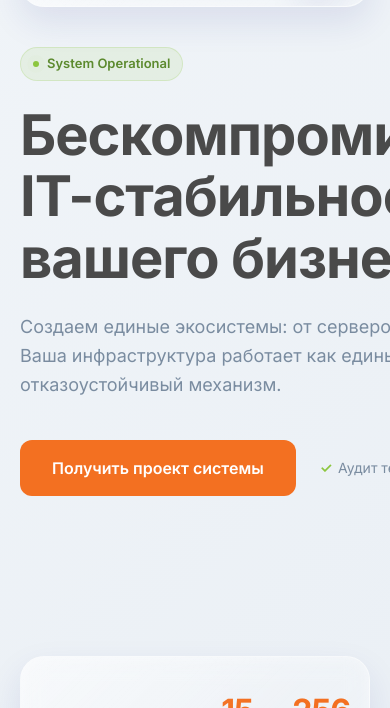
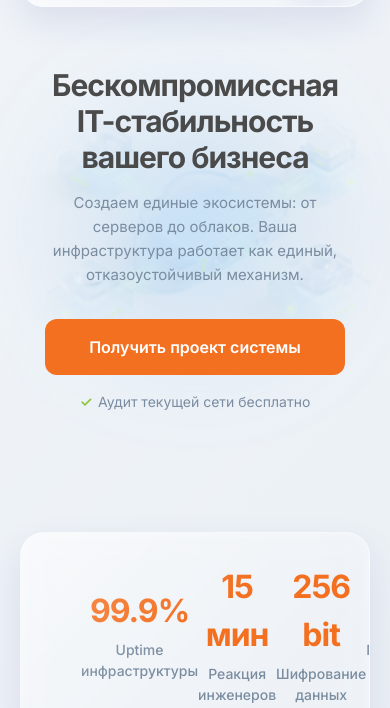
Before and after one commit to xpasha85/it-profi, a plain HTML site: page index.html in a window 390 px wide. Shown: the part 75-783 px from the top of the page. Drawn offline with Linux system fonts and the light colour scheme.

Commit message:
hero-block

```diff
--- a/style.css
+++ b/style.css
@@ -1003,4 +1003,78 @@ section.visible {
         transform: translateY(-7px) rotate(-45deg);
     }
 
+
+
+    /* --- ЧИСТЫЙ HERO (БЕЗ ПЕРЕКОСОВ) --- */
+    .hero-section {
+        position: relative;
+        padding: 60px 20px; /* Четкие боковые отступы */
+        text-align: center;
+        overflow: hidden; /* Обрезаем всё, что торчит */
+        display: block;   /* Убираем лишние флексы/гриды, если они мешают */
+    }
+
+    .hero-grid {
+        display: block; /* Превращаем в обычный блок, чтобы не было грид-смещений */
+        width: 100%;
+    }
+
+    .hero-text {
+        width: 100%;
+        margin: 0 auto;
+        padding: 0;
+        display: flex;
+        flex-direction: column;
+        align-items: center;
+    }
+
+    .status-badge {
+        display: none;
+    }
+
+    h1 {
+        font-size: 30px;
+        line-height: 1.2;
+        margin: 20px 0 16px 0;
+        width: 100%;
+    }
+
+    .hero-subtitle {
+        font-size: 15px;
+        margin: 0 0 32px 0;
+        width: 100%;
+    }
+
+    .hero-actions {
+        width: 100%;
+        display: flex;
+        flex-direction: column;
+        align-items: center;
+        gap: 16px;
+    }
+
+    .btn-primary {
+        width: 100%;
+        max-width: 300px; /* Кнопка не будет огромной */
+        margin: 0 auto;
+    }
+
+    /* --- КАРТИНКА-ФОН (ФИКСИРОВАННАЯ) --- */
+    .hero-visual {
+        position: absolute;
+        top: 50%;
+        left: 50%;
+        transform: translate(-50%, -50%);
+        z-index: -1;
+        width: 100%;
+        pointer-events: none;
+    }
+
+    .hero-img {
+        width: 420px; /* Четкий размер, чтобы не раздувало */
+        height: auto;
+        opacity: 0.2; /* Прозрачность здесь */
+        animation: none !important; /* УБИРАЕМ ДВИЖЕНИЕ ВВЕРХ-ВНИЗ */
+        filter: blur(1px); /* Легкий блюр, чтобы не мешала буквам */
+    }
 }
```
